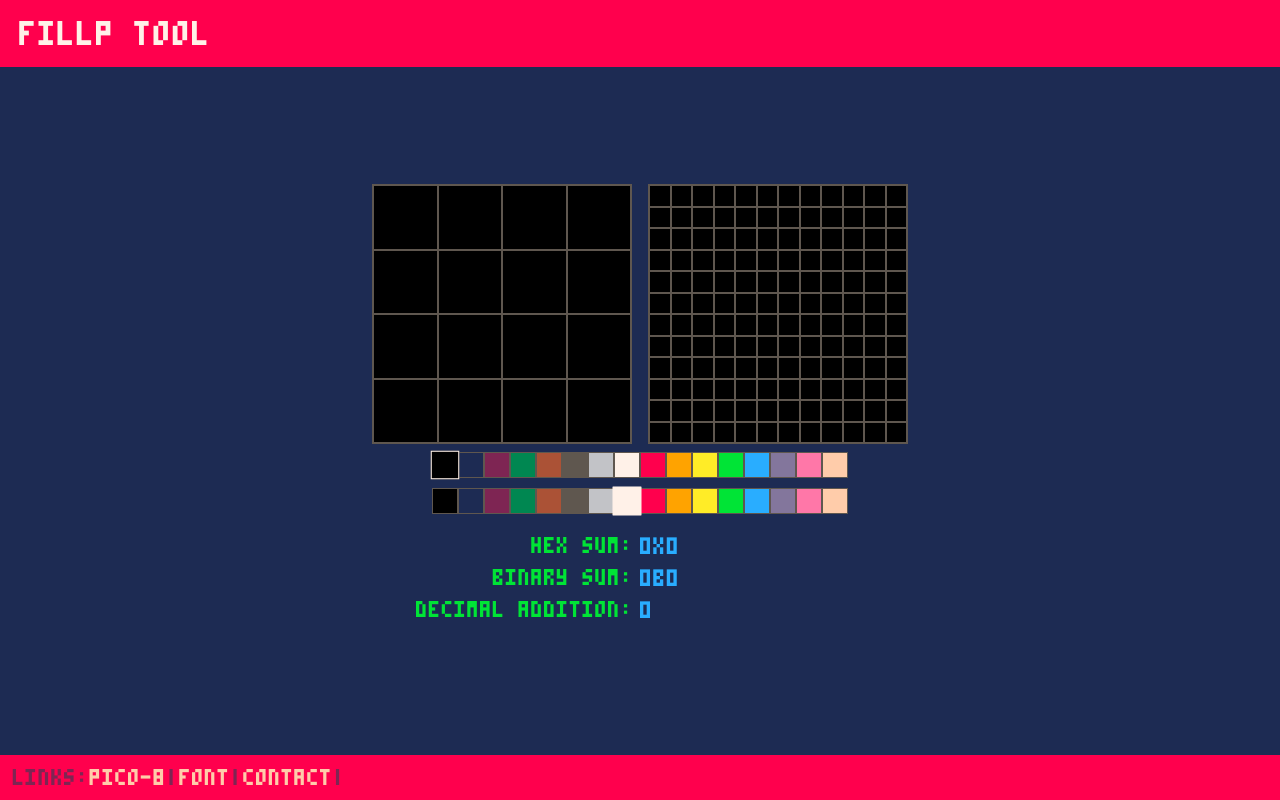
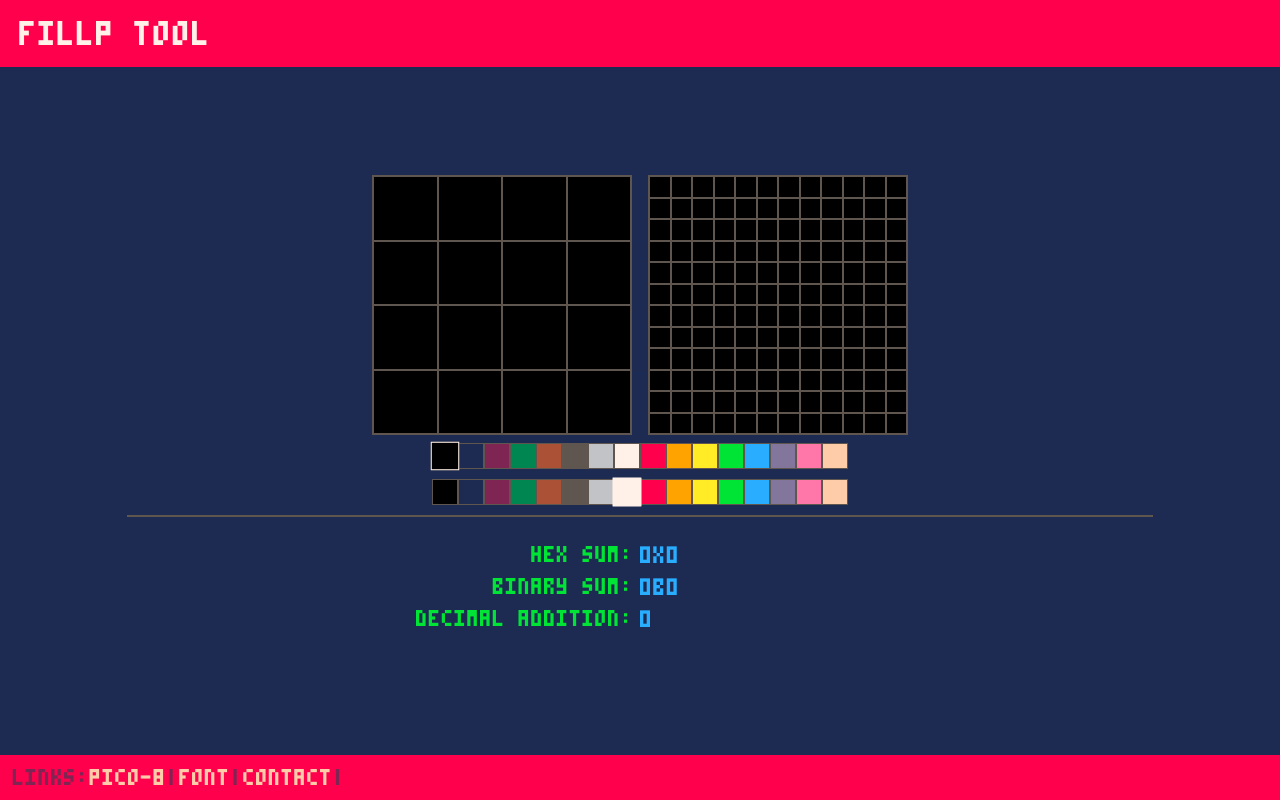
Before and after one commit to seleb/fillp-tool, a Preact app: page / in a window 1280 px wide. Built offline with nearby package versions, Linux system fonts and the light colour scheme; the HTML template or start-up script is replaced by a standard one.

Commit message:
add an hr

```diff
--- a/src/components/app.css
+++ b/src/components/app.css
@@ -57,6 +57,11 @@
 	flex: none;
 }
 
+.app>main>hr {
+	border: solid 1px #5f574f;
+	width: 80%;
+}
+
 .app>footer {
 	box-sizing: border-box;
 	flex: none;
--- a/src/components/app.jsx
+++ b/src/components/app.jsx
@@ -89,6 +89,7 @@ export default class App extends Component {
 					</div>
 					<ColourPicker selected={c1} onClick={colour => this.setColour(0, colour)} />
 					<ColourPicker selected={c2} onClick={colour => this.setColour(1, colour)} />
+					<hr />
 					<Output bits={bits} colours={colours} />
 				</main>
 				<footer>
```
